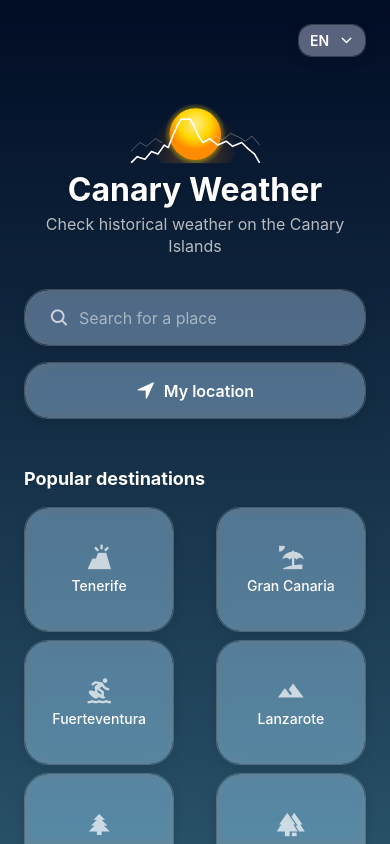
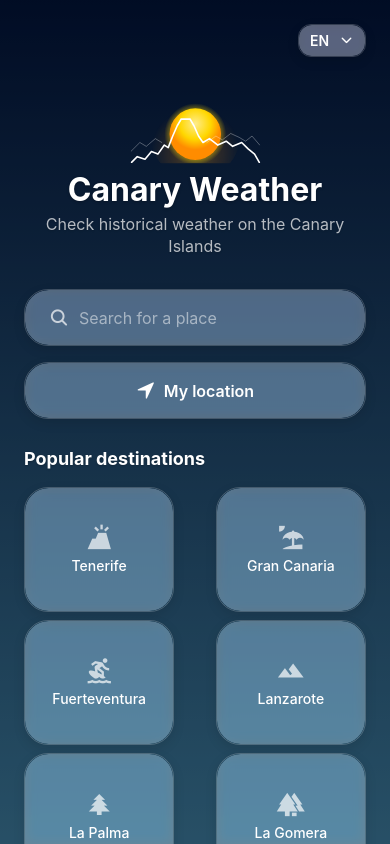
Before and after one commit to Bartek6666/canaryweather, a React Native app: screen /Search in a window 390 px wide. Built offline with nearby package versions, Linux system fonts and the light colour scheme; what expo-localization would draw is missing.

Commit message:
style: Reduce margin between GPS button and popular destinations
🤖 Generated with [Claude Code](https://claude.com/claude-code)

Co-Authored-By: Claude Opus 4.5 <noreply@anthropic.com>

```diff
--- a/src/screens/SearchScreen.tsx
+++ b/src/screens/SearchScreen.tsx
@@ -665,7 +665,7 @@ const styles = StyleSheet.create({
   noResultsContainer: { alignItems: 'center', marginTop: spacing.md, marginBottom: spacing.sm, paddingVertical: spacing.xl - spacing.xs, ...glass.cardSubtle },
   noResultsText: { fontSize: 15, color: colors.textSecondary, marginTop: spacing.sm + 2, fontWeight: '500' },
   noResultsHint: { ...typography.label, color: colors.textMuted, marginTop: spacing.xs, textAlign: 'center', paddingHorizontal: spacing.xl - spacing.xs },
-  popularSection: { marginTop: spacing.lg },
+  popularSection: { marginTop: spacing.xs },
   popularTitle: {
     ...typography.h2,
     marginBottom: spacing.md,
```
